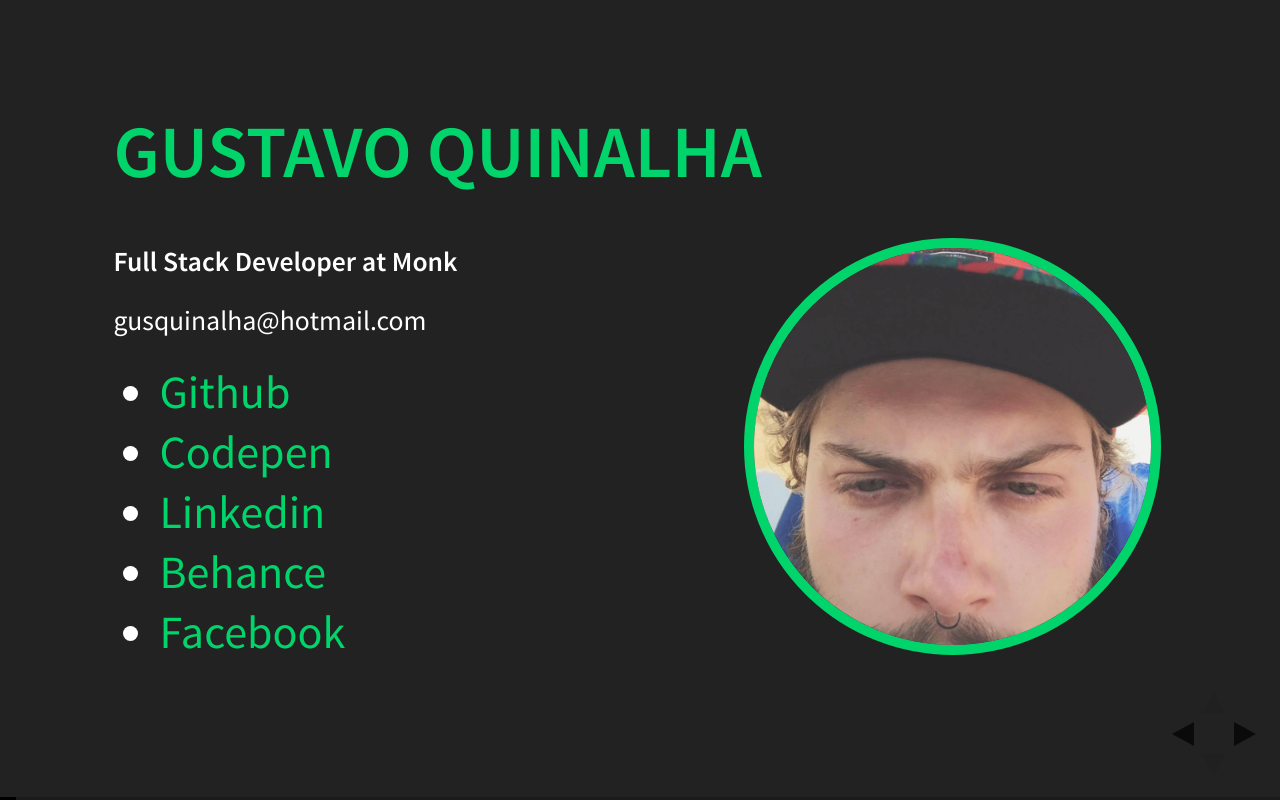
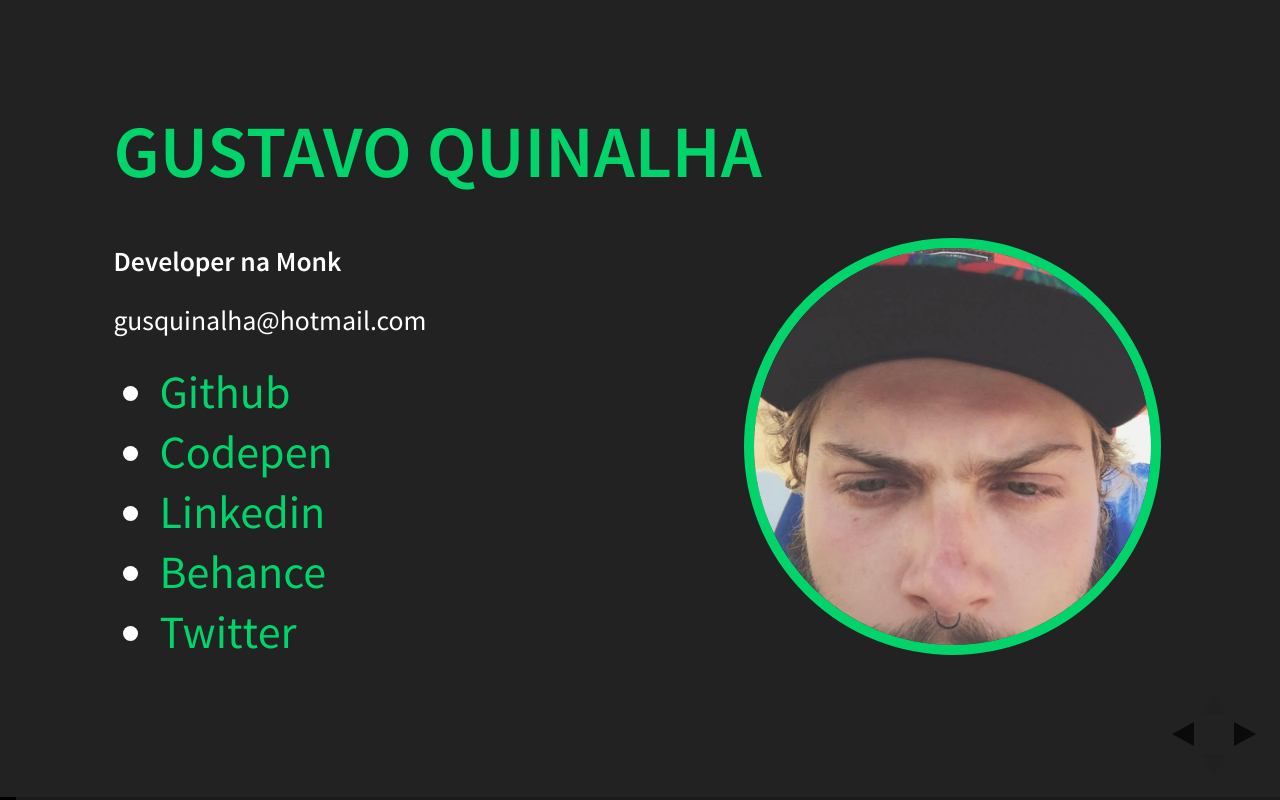
Before and after one commit to gustavoquinalha/um-mundo-de-possibilidades-com-flexbox, a website: page index.html in a window 1280 px wide. Both pictures are taken after a click on the button 1251 px from the left and 734 px from the top of the page. Drawn offline with Linux system fonts and the light colour scheme.

Commit message:
finalizando

```diff
--- a/index.html
+++ b/index.html
@@ -76,7 +76,7 @@
         <h2>Gustavo Quinalha</h2>
         <div class="container center">
           <div class="flex">
-            <small><strong>Full Stack Developer at Monk</strong></small>
+            <small><strong>Developer na Monk</strong></small>
             <br />
             <small><a class="color-white" href="mailto:gusquinalha@hotmail.com">gusquinalha@hotmail.com</a></small>
             <br />
@@ -85,7 +85,7 @@
               <li><a href="https://codepen.io/gustavoquinalha/" target="_blank">Codepen</a></li>
               <li><a href="https://www.linkedin.com/in/gustavo-quinalha-2a6b83101/" target="_blank">Linkedin</a></li>
               <li><a href="https://www.behance.net/gustavoquinalha" target="_blank">Behance</a></li>
-              <li><a href="https://www.facebook.com/gquinalha" target="_blank">Facebook</a></li>
+              <li><a href="https://www.twitter.com/gustavoquinalha" target="_blank">Twitter</a></li>
             </ul>
           </div>
           <div class="basis4">
```
